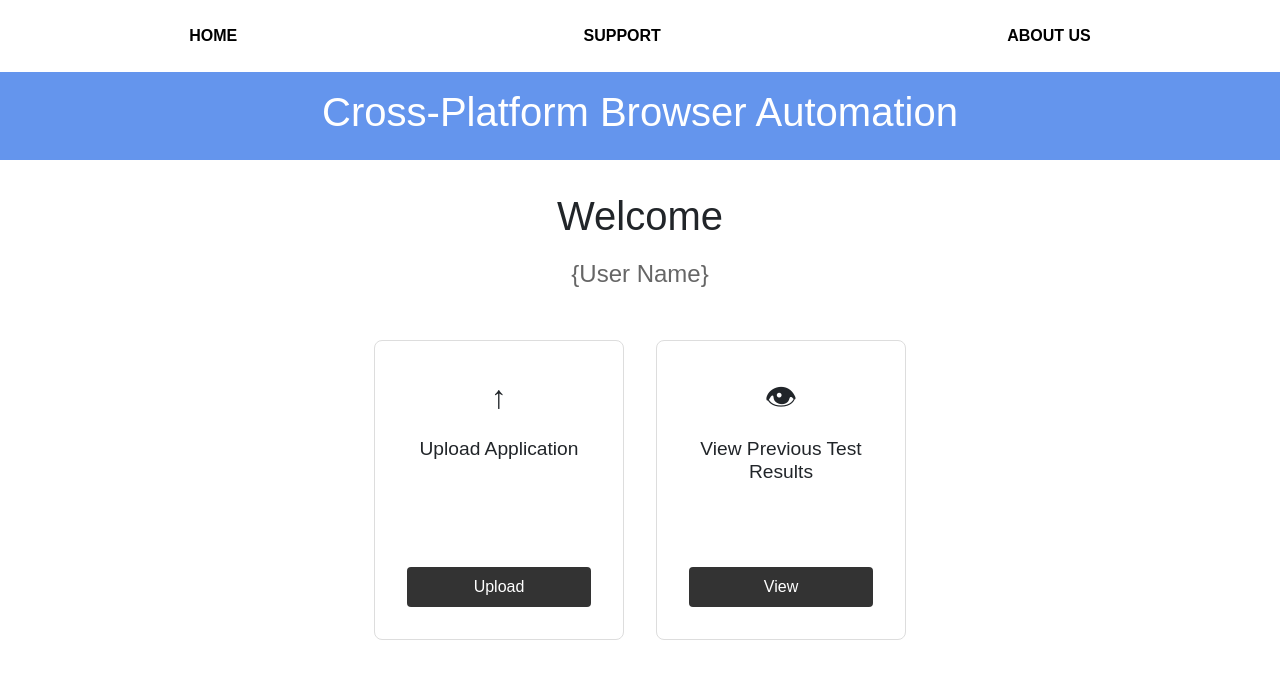
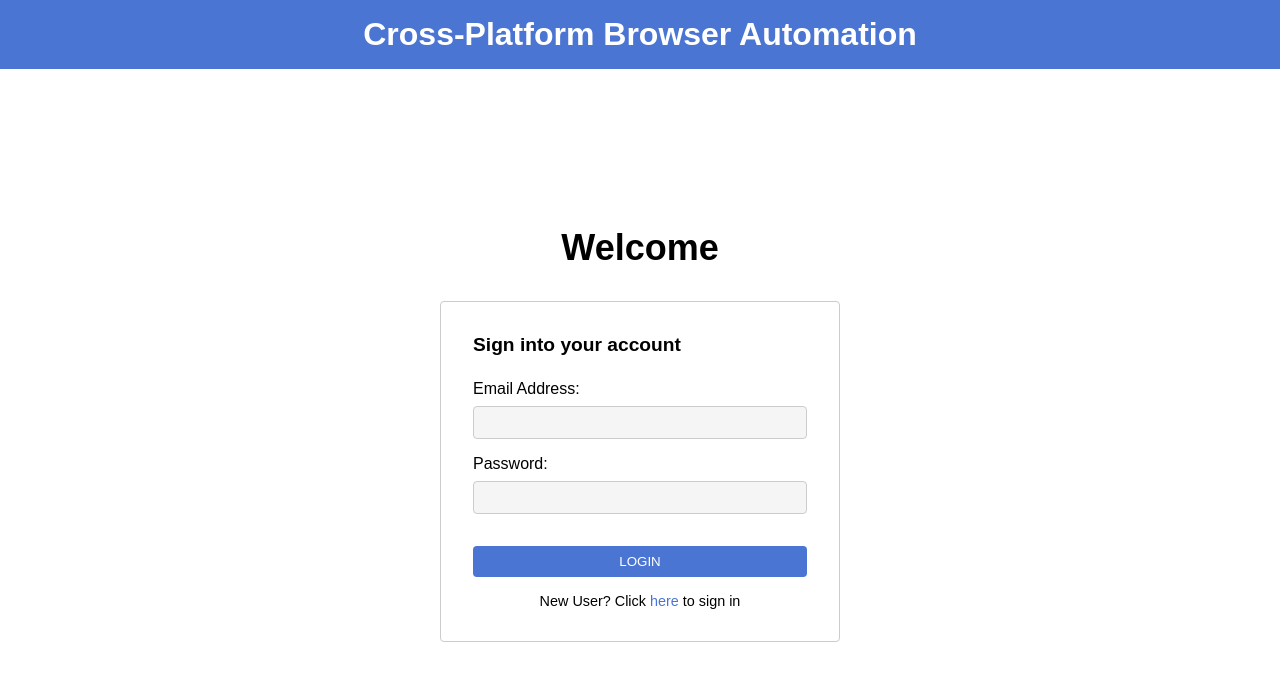
Before and after one commit to Nowl2112/FSDP_Group5, a website: page public/index.html in a window 1280 px wide. Drawn offline with nearby package versions, Linux system fonts and the light colour scheme; a web font is replaced by a local one.

Commit message:
add login page that works with backend and a homepage skeleton

```diff
--- a/models/user.js
+++ b/models/user.js
@@ -7,7 +7,6 @@ const dbConfig = require("../dbConfig");
 //Mongoose trying
 const userSchema = new Schema(
     {
-        name: { type: String, required: true },
         email: { type: String, required: true, unique: true },
         password: { type: String, required: true}
     }
--- /dev/null
+++ b/public/css/homepage.css
@@ -0,0 +1,110 @@
+* {
+    margin: 0;
+    padding: 0;
+    box-sizing: border-box;
+    font-family: Arial, sans-serif;
+}
+
+nav {
+    display: flex;
+    justify-content: space-around;
+    padding: 1rem;
+    background-color: white;
+    box-shadow: 0 2px 4px rgba(0,0,0,0.1);
+}
+
+nav a {
+    text-decoration: none;
+    color: black;
+    font-weight: bold;
+    position: relative;
+    padding: 0.5rem 1rem;
+}
+
+nav a::after {
+    content: '';
+    position: absolute;
+    width: 0;
+    height: 2px;
+    bottom: 0;
+    left: 50%;
+    background-color: #6495ED;
+    transition: all 0.3s ease-in-out;
+}
+
+nav a:hover {
+    color: #6495ED;
+}
+
+nav a:hover::after {
+    width: 100%;
+    left: 0;
+}
+
+.header {
+    background-color: #6495ED;
+    color: white;
+    padding: 1rem;
+    text-align: center;
+    margin-bottom: 2rem;
+}
+
+.welcome-section {
+    text-align: center;
+    margin-bottom: 3rem;
+}
+
+.welcome-section h1 {
+    font-size: 2.5rem;
+    margin-bottom: 1rem;
+}
+
+.user-name {
+    font-size: 1.5rem;
+    color: #666;
+}
+
+.cards-container {
+    display: flex;
+    justify-content: center;
+    gap: 2rem;
+    padding: 0 1rem;
+}
+
+.card {
+    border: 1px solid #ddd;
+    padding: 2rem;
+    width: 250px;
+    text-align: center;
+    border-radius: 8px;
+    display: flex;
+    flex-direction: column;
+    height: 300px; /* Fixed height for both cards */
+}
+
+.card-icon {
+    font-size: 2rem;
+    margin-bottom: 1rem;
+}
+
+.card h2 {
+    font-size: 1.2rem;
+    margin-bottom: 1rem;
+}
+
+.btn {
+    background-color: #333;
+    color: white;
+    border: none;
+    padding: 0.5rem 1.5rem;
+    border-radius: 4px;
+    cursor: pointer;
+    transition: all 0.3s;
+    margin-top: auto; /* Push button to bottom */
+}
+
+.btn:hover {
+    background-color: #555;
+    transform: translateY(-2px);
+    box-shadow: 0 2px 8px rgba(0,0,0,0.2);
+}
--- a/public/css/index.css
+++ b/public/css/index.css
@@ -5,106 +5,94 @@
     font-family: Arial, sans-serif;
 }
 
-nav {
+body {
+    min-height: 100vh;
     display: flex;
-    justify-content: space-around;
-    padding: 1rem;
-    background-color: white;
-    box-shadow: 0 2px 4px rgba(0,0,0,0.1);
-}
-
-nav a {
-    text-decoration: none;
-    color: black;
-    font-weight: bold;
-    position: relative;
-    padding: 0.5rem 1rem;
-}
-
-nav a::after {
-    content: '';
-    position: absolute;
-    width: 0;
-    height: 2px;
-    bottom: 0;
-    left: 50%;
-    background-color: #6495ED;
-    transition: all 0.3s ease-in-out;
-}
-
-nav a:hover {
-    color: #6495ED;
-}
-
-nav a:hover::after {
-    width: 100%;
-    left: 0;
+    flex-direction: column;
 }
 
 .header {
-    background-color: #6495ED;
+    background-color: #4A75D3;
     color: white;
     padding: 1rem;
     text-align: center;
-    margin-bottom: 2rem;
 }
 
-.welcome-section {
-    text-align: center;
-    margin-bottom: 3rem;
+.main-content {
+    flex: 1;
+    display: flex;
+    flex-direction: column;
+    align-items: center;
+    justify-content: center;
+    padding: 2rem 1rem;
 }
 
-.welcome-section h1 {
-    font-size: 2.5rem;
+.container {
+    width: 100%;
+    max-width: 400px;
+}
+
+.welcome {
+    text-align: center;
+    margin-bottom: 2rem;
+    font-size: 1.5rem;
+}
+
+.login-box {
+    border: 1px solid #ccc;
+    padding: 2rem;
+    border-radius: 4px;
+    background-color: white;
+}
+
+.login-box h2 {
+    margin-bottom: 1.5rem;
+    font-size: 1.2rem;
+}
+
+.form-group {
     margin-bottom: 1rem;
 }
 
-.user-name {
-    font-size: 1.5rem;
-    color: #666;
+.form-group label {
+    display: block;
+    margin-bottom: 0.5rem;
 }
 
-.cards-container {
-    display: flex;
-    justify-content: center;
-    gap: 2rem;
-    padding: 0 1rem;
+.form-group input {
+    width: 100%;
+    padding: 0.5rem;
+    border: 1px solid #ccc;
+    border-radius: 4px;
+    background-color: #f5f5f5;
 }
 
-.card {
-    border: 1px solid #ddd;
-    padding: 2rem;
-    width: 250px;
-    text-align: center;
-    border-radius: 8px;
-    display: flex;
-    flex-direction: column;
-    height: 300px; /* Fixed height for both cards */
+.login-button {
+    background-color: #4A75D3;
+    color: white;
+    padding: 0.5rem 2rem;
+    border: none;
+    border-radius: 4px;
+    cursor: pointer;
+    width: 100%;
+    margin-top: 1rem;
 }
 
-.card-icon {
-    font-size: 2rem;
-    margin-bottom: 1rem;
+.login-button:hover {
+    background-color: #3960b3;
 }
 
-.card h2 {
-    font-size: 1.2rem;
-    margin-bottom: 1rem;
+.new-user {
+    margin-top: 1rem;
+    text-align: center;
+    font-size: 0.9rem;
 }
 
-.btn {
-    background-color: #333;
-    color: white;
-    border: none;
-    padding: 0.5rem 1.5rem;
-    border-radius: 4px;
-    cursor: pointer;
-    transition: all 0.3s;
-    margin-top: auto; /* Push button to bottom */
+.new-user a {
+    color: #4A75D3;
+    text-decoration: none;
 }
 
-.btn:hover {
-    background-color: #555;
-    transform: translateY(-2px);
-    box-shadow: 0 2px 8px rgba(0,0,0,0.2);
+.new-user a:hover {
+    text-decoration: underline;
 }
--- a/public/index.html
+++ b/public/index.html
@@ -5,40 +5,46 @@
     <meta name="viewport" content="width=device-width, initial-scale=1.0">
     <link href='https://fonts.googleapis.com/css?family=Montserrat:400,700' rel='stylesheet' type='text/css'>
   <link href='https://fonts.googleapis.com/css?family=Droid+Serif:400,700,700italic,400italic' rel='stylesheet' type='text/css'>
-  <link href="https://stackpath.bootstrapcdn.com/bootstrap/5.3.0/css/bootstrap.min.css" rel="stylesheet">
   <link href="https://cdnjs.cloudflare.com/ajax/libs/font-awesome/6.0.0-beta3/css/all.min.css" rel="stylesheet">
   <link rel="stylesheet" href="css/index.css">
+    <title>Cross-Platform Browser Automation</title>
+    <style>
 
-    <title>Cross-Platform Browser Automation</title>
+    </style>
 </head>
 <body>
-    <nav>
-        <a href="#">HOME</a>
-        <a href="#">SUPPORT</a>
-        <a href="#">ABOUT US</a>
-    </nav>
-
     <div class="header">
         <h1>Cross-Platform Browser Automation</h1>
     </div>
 
-    <div class="welcome-section">
-        <h1>Welcome</h1>
-        <div class="user-name">{User Name}</div>
-    </div>
+    <div class="main-content">
+        <div class="container">
+            <div class="welcome">
+                <h2>Welcome</h2>
+            </div>
 
-    <div class="cards-container">
-        <div class="card">
-            <div class="card-icon">↑</div>
-            <h2>Upload Application</h2>
-            <button class="btn">Upload</button>
-        </div>
+            <div class="login-box">
+                <h2>Sign into your account</h2>
+                <form id = "login-form">
+                    <div class="form-group">
+                        <label for="email">Email Address:</label>
+                        <input type="email" id="email" name="email" required>
+                    </div>
 
-        <div class="card">
-            <div class="card-icon">👁</div>
-            <h2>View Previous Test Results</h2>
-            <button class="btn">View</button>
+                    <div class="form-group">
+                        <label for="password">Password:</label>
+                        <input type="password" id="password" name="password" required>
+                    </div>
+
+                    <button type="submit" id = "login-button" class="login-button">LOGIN</button>
+
+                    <div class="new-user">
+                        New User? Click <a href="#">here</a> to sign in
+                    </div>
+                </form>
+            </div>
         </div>
     </div>
+      <script src="js/index.js"></script>
 </body>
 </html>
--- /dev/null
+++ b/public/js/index.js
@@ -0,0 +1,36 @@
+
+const login_button = document.getElementById("login-button");
+
+async function login()
+{
+    const email = document.getElementById("email").value;
+    const password = document.getElementById("password").value;
+
+    const res = await fetch("/user",
+        {
+            method:'POST',
+            headers:
+            {
+                "Content-Type":'application/json'
+            },
+            body: JSON.stringify
+            ({
+                email : email,
+                password : password,
+            })
+        }
+    )
+    .then(res =>
+        {
+            res.json()
+        }
+    )
+}
+
+
+login_button.addEventListener("click", (e)=>
+{
+    e.preventDefault();
+    login();
+    document.getElementById("login-form").reset();
+})
```
Also changed, not shown: public/homepage.html (added, +45 -0 lines).
